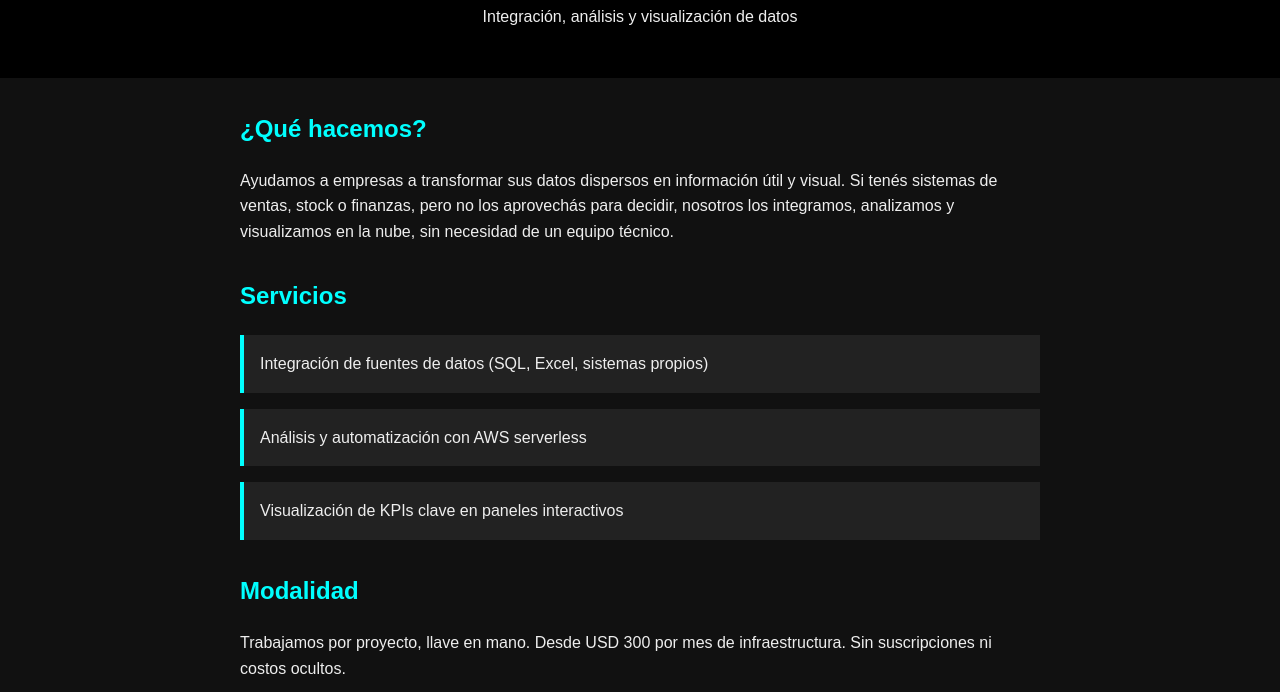
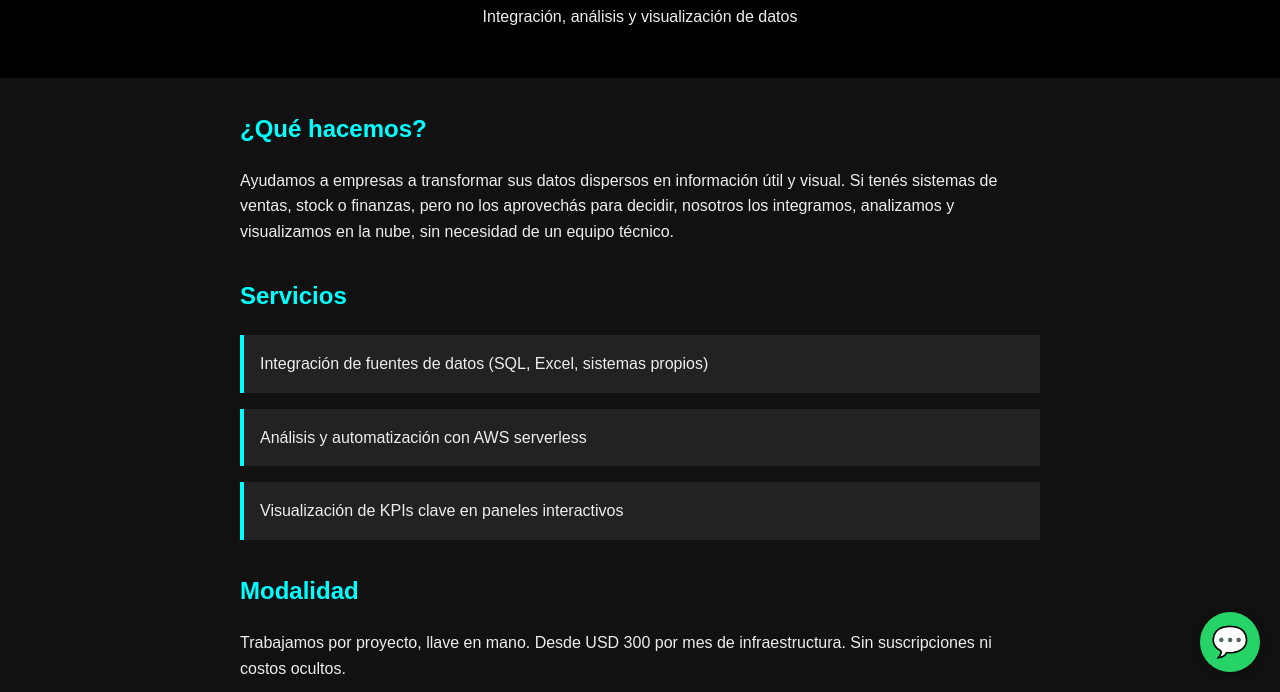
Before and after one commit to santigiamp/rosariodatasolutions, a plain HTML site: page index.html in a window 1280 px wide. Shown: the part 108-800 px from the top of the page. Drawn offline with Linux system fonts and the light colour scheme.

Commit message:
con boton de contacto al celular flotante

```diff
--- a/index.html
+++ b/index.html
@@ -55,6 +55,23 @@
       border-radius: 5px;
       font-weight: bold;
     }
+    .whatsapp-float {
+      position: fixed;
+      bottom: 20px;
+      right: 20px;
+      background-color: #25d366;
+      color: white;
+      border-radius: 50%;
+      width: 60px;
+      height: 60px;
+      display: flex;
+      align-items: center;
+      justify-content: center;
+      text-decoration: none;
+      font-size: 30px;
+      box-shadow: 0 2px 10px rgba(0,0,0,0.3);
+      z-index: 100;
+    }
     footer {
       text-align: center;
       padding: 2rem;
@@ -106,6 +123,8 @@
     <a href="https://www.linkedin.com/company/rosario-data-solutions" target="_blank">🔗 LinkedIn: Rosario Data Solutions</a>
   </section>
 
+  <a href="https://wa.me/543413665730" class="whatsapp-float" target="_blank" title="Chateá con nosotros por WhatsApp">💬</a>
+
   <footer>
     © 2025 Rosario Data Solutions. Todos los derechos reservados.
   </footer>
```
